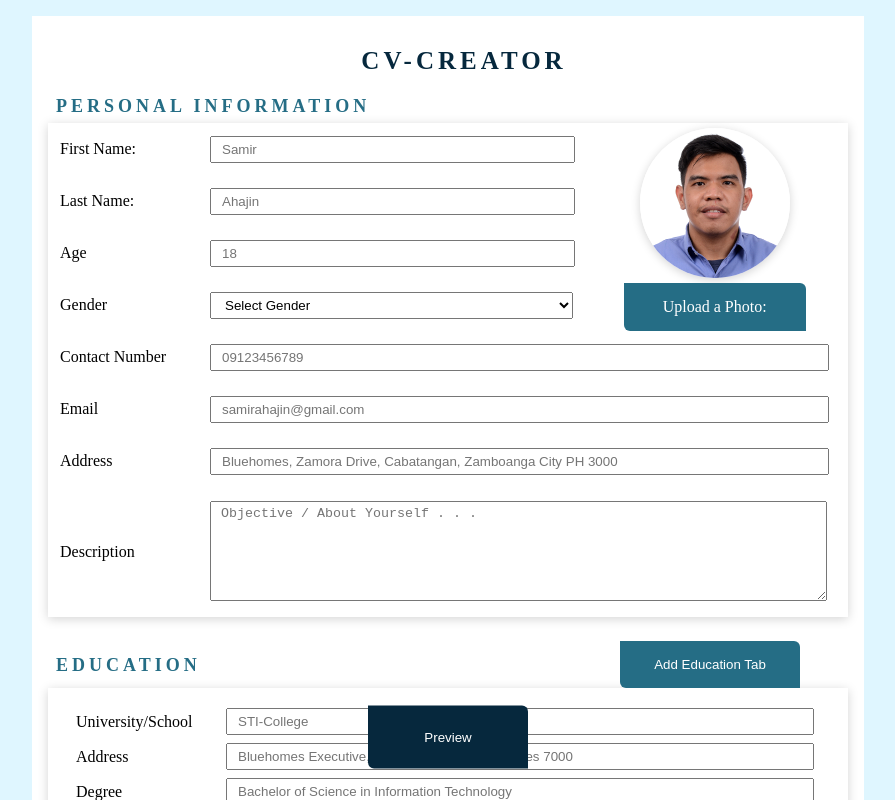
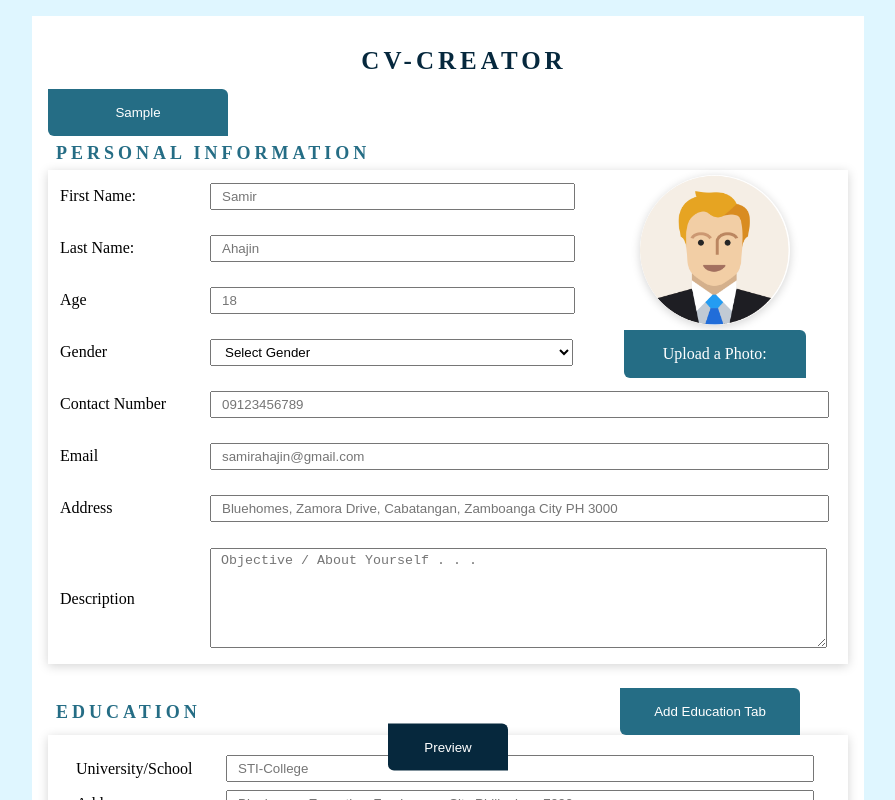
Before and after one commit to samir-ahajin/cv-creator, a React (Vite) app: page / in a window 1280 px wide. Shown: the top 800 px of the page, without its empty margins (192-1087 px from the left). Built offline with nearby package versions, Linux system fonts and the light colour scheme.

Commit message:
modified: code to add an auto fill button

```diff
--- a/src/App.css
+++ b/src/App.css
@@ -37,8 +37,9 @@ select :first-child {
 }
 #preview .btn {
   background-color: #06283d;
-  width: 160px;
-  padding: 1.5rem;
+  width: 120px;
+  padding: 1.5rem rem;
+  margin: 3px;
 }
 .header {
   width: 100%;
--- a/src/App.jsx
+++ b/src/App.jsx
@@ -8,9 +8,11 @@ import exampleImage from "./assets/exampleImage.jpg";
 import moment from "moment";
 import { v4 as uuidv4 } from "uuid";
 import "./App.css";
+import exampleImage1 from "./assets/exampleImage1.jpg";
 
 function App() {
   const [showModal, setShowModal] = useState(true);
+
   const [personalInfoData, setPersonalInfoData] = useState({
     firstName: "",
     lastName: "",
@@ -19,7 +21,7 @@ function App() {
     address: "",
     contactNumber: "",
     email: "",
-    image: exampleImage,
+    image: "",
     description: "",
   });
   const [educationData, setEducationData] = useState([
@@ -58,6 +60,7 @@ function App() {
           data = URL.createObjectURL(e.target.files[0]);
         } else {
           data = e.target.value;
+          console.log("hello");
         }
         tmpStorage[e.target.id] = data;
         setPersonalInfoData({ ...tmpStorage });
@@ -123,7 +126,8 @@ function App() {
       tmpStorage.splice(i, 1);
       setExperienceData(tmpStorage);
     }
-  }; //show the final output data
+  };
+  //show the final output data and modal
   const handleSubmit = (e) => {
     e.preventDefault();
 
@@ -140,17 +144,46 @@ function App() {
     ]);
     setShowModal(true);
   };
+  //close active modal
   const closeModal = (e) => {
     e.preventDefault();
     setShowModal(false);
   };
+
+  //Add a sample cv
+  const generateCV = () => {
+    let tmpStorage;
+    tmpStorage = personalInfoData;
+
+    setPersonalInfoData({
+      firstName: "Samir",
+      lastName: "ahajin",
+      age: "27",
+      gender: "",
+      address:
+        "Bluehomes, Zamora Drive, Cabatangan Zamboanga City,Zamboanga City Philippines",
+      contactNumber: "+639603208784",
+      email: "samirahajin@gmail.com",
+      image: "",
+      description: "Knows Web Design and Graphic Design",
+    });
+  };
+
   //RETURN START HERE ! ! !
   return (
     <>
       <div id="main">
         <div>
-          <h1 id="title">CV-CREATOR</h1>
+          <h1 id="title">CV-CREATOR</h1>{" "}
         </div>
+        <button
+          className="btn"
+          onClick={() => {
+            generateCV();
+          }}
+        >
+          Sample
+        </button>
         {/*Start of form*/}
         <form
           onSubmit={(e) => {
--- a/src/components/PersonInfo.jsx
+++ b/src/components/PersonInfo.jsx
@@ -1,10 +1,8 @@
-let tmpImg;
+import exampleImage from "../assets/exampleImage.jpg";
+
 export default function PersonalInfo({ onDataChange, personalInfoData }) {
-  if (personalInfoData.image !== "") {
-    tmpImg = personalInfoData.image;
-  }
   if (personalInfoData.image === "") {
-    personalInfoData.image = tmpImg;
+    personalInfoData.image = exampleImage;
   }
 
   return (
@@ -18,8 +16,8 @@ export default function PersonalInfo({ onDataChange, personalInfoData }) {
             onChange={(e) => {
               onDataChange(e, 1, "personal");
             }}
-            required
           />
+
           <label htmlFor="image">Upload a Photo:</label>
           <img src={personalInfoData.image} alt="face" />
         </div>
```
Also changed, not shown: src/assets/exampleImage.jpg, src/assets/exampleImage1.jpg (added).
